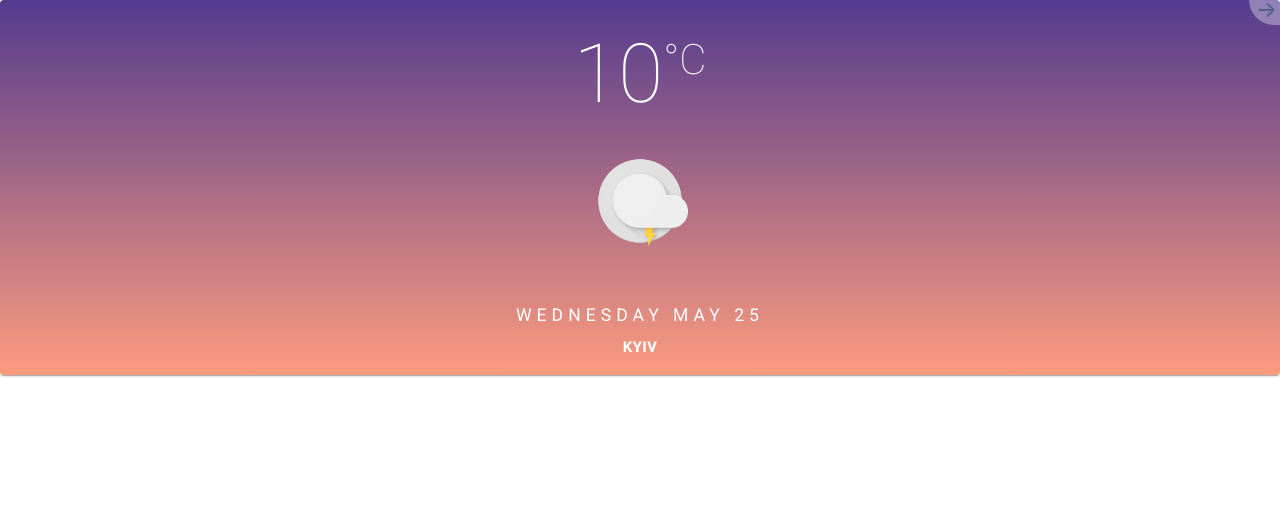
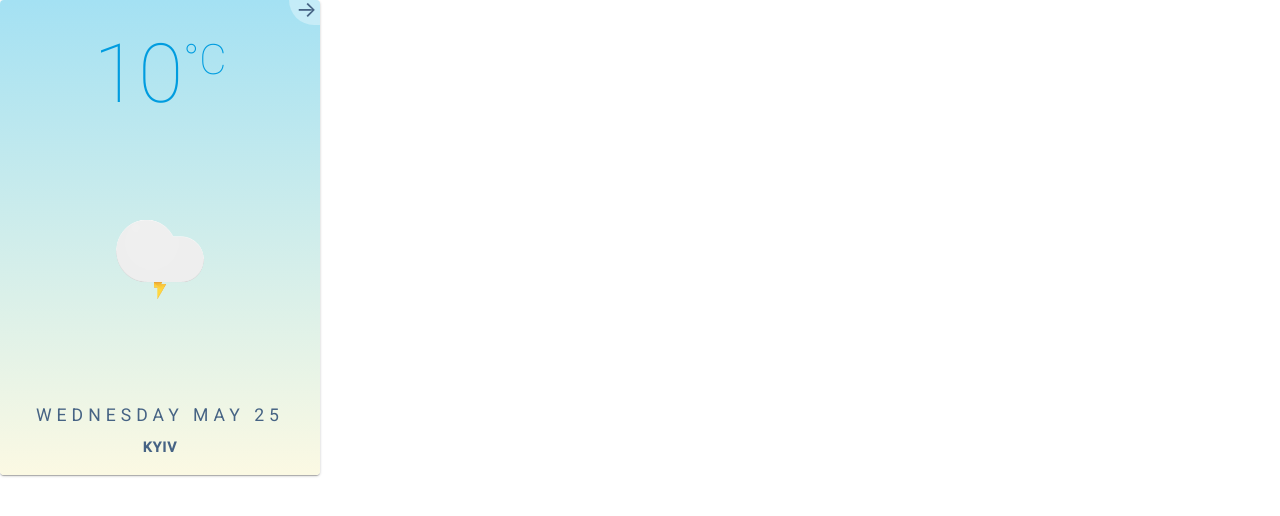
Before and after one commit to OlehPetryna/fluffy-weather-app, a React (Create React App) app in the folder app/: page / in a window 1280 px wide. Shown: the top 516 px of the page. Built offline with nearby package versions, Linux system fonts and the light colour scheme.

Commit message:
minor styles changes

```diff
--- a/app/src/App.js
+++ b/app/src/App.js
@@ -6,7 +6,7 @@ import WeatherCard from './components/WeatherCard/WeatherCard';
 class App extends Component {
   render() {
     return (
-        <WeatherCard weather="storm" timeOfDay="night" city="Kyiv" date="25" month="MAY" day="Wednesday" forecast={[{
+        <WeatherCard weather="storm" timeOfDay="day" city="Kyiv" date="25" month="MAY" day="Wednesday" forecast={[{
             day: 'Thursday',
             temperature: 15,
             nightTemperature: 5,
--- a/app/src/components/WeatherCard/BackPart.js
+++ b/app/src/components/WeatherCard/BackPart.js
@@ -9,6 +9,7 @@ import Temperature from './Temperature';
 import Icon from './Icon';
 import Corner from './Corner';
 import ForecastItem from './ForecastItem';
+import Typography from '@material-ui/core/Typography';
 
 const styles = {
     card: {
@@ -25,6 +26,11 @@ const styles = {
         position: 'absolute',
         transform: 'rotateY(180deg)'
     },
+    heading: {
+        letterSpacing: '2px',
+        color: '#466384',
+        paddingTop: '20px'
+    },
     corner: {
         color: '#FFF',
         background: 'rgba(70,99,132, 0.35)'
@@ -34,7 +40,7 @@ const styles = {
     },
     list: {
         width: '100%',
-        marginTop: '70px',
+        // marginTop: '70px',
     },
     dark: {
         background: 'linear-gradient(to bottom, rgba(84,59,142,1) 0%, rgba(252,155,126,1) 100%)'
@@ -45,7 +51,7 @@ const getSkin = (timeOfDay) => {
     return timeOfDay === 'day' ? 'light' : 'dark';
 };
 
-const backPart = React.forwardRef(({classes, onCornerClick, timeOfDay, forecast}, ref) => {
+const backPart = React.forwardRef(({classes, onCornerClick, timeOfDay, forecast, city}, ref) => {
     const skin = getSkin(timeOfDay);
     return (
         <RootRef rootRef={ref}>
@@ -53,6 +59,7 @@ const backPart = React.forwardRef(({classes, onCornerClick, timeOfDay, forecast}
                 root: classes.card
             }}>
                 <Corner onClick={onCornerClick} direction="left" cornerStyles={styles.corner} cornerHoverStyles={styles.cornerHover}/>
+                <Typography style={styles.heading} variant="h4">{city}</Typography>
                 <List style={styles.list}>
                     {
                         forecast.map(
--- a/app/src/components/WeatherCard/FrontPart.js
+++ b/app/src/components/WeatherCard/FrontPart.js
@@ -10,7 +10,7 @@ import Information from './Information';
 
 const styles = {
     card: {
-        height: '375px',
+        height: '475px',
         color: '#fff',
         width: '100%',
         display: 'flex',
--- a/app/src/components/WeatherCard/WeatherCard.js
+++ b/app/src/components/WeatherCard/WeatherCard.js
@@ -6,7 +6,8 @@ import BackPart from './BackPart';
 
 const wrapperStyles = {
     background: 'transparent',
-    perspective: '1000px'
+    perspective: '1000px',
+    width: '320px'
 };
 
 const containerStyles = {
```
